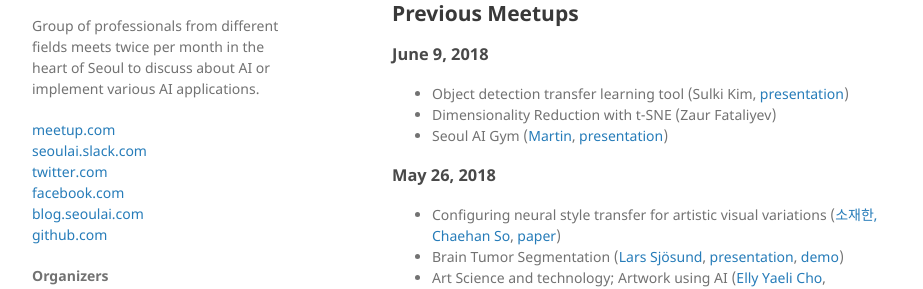
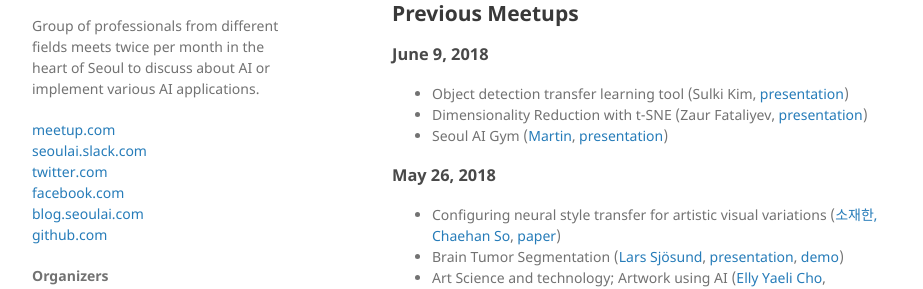
Before and after one commit to martinkersner/seoul-artificial-intelligence-meetup, a Jekyll site: the page built from docs/index.md, in a window 1280 px wide and 900 px high, scrolled down 1004 px. Shown: the part 155-444 px from the top of the window, without its empty margins (178-1101 px from the left). Built offline with Jekyll 4.4.1, drawn with Linux system fonts in a browser that asks for light colours.

Commit message:
zaur t-SNE presentation

```diff
--- a/docs/index.md
+++ b/docs/index.md
@@ -99,7 +99,7 @@ FREE
 
 ### June 9, 2018
 * Object detection transfer learning tool (Sulki Kim, [presentation](presentations/Transfer_learning_Active_learning_using_tensorflow_object_detection_api.pdf))
-* Dimensionality Reduction with t-SNE (Zaur Fataliyev)
+* Dimensionality Reduction with t-SNE (Zaur Fataliyev, [presentation](presentations/t-SNE.pdf))
 * Seoul AI Gym ([Martin](members/martin), [presentation](presentations/Seoul_AI_Gym.pdf))
 
 ### May 26, 2018
```
Also changed, not shown: 1 other file.
